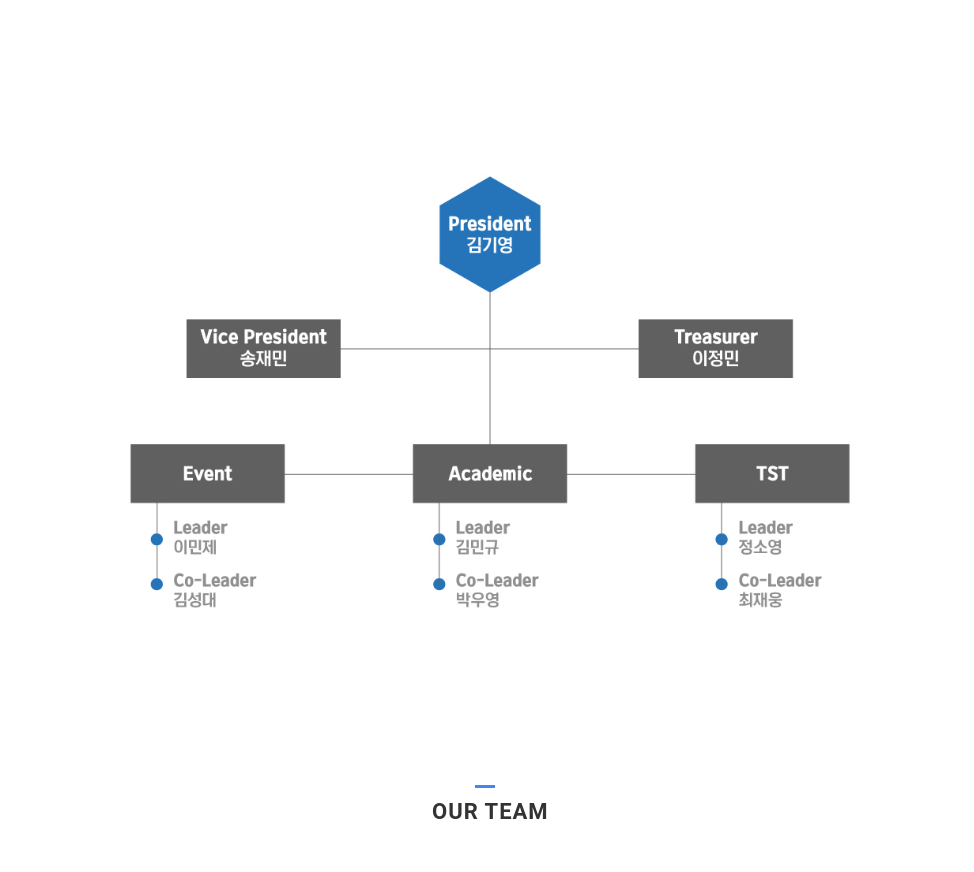
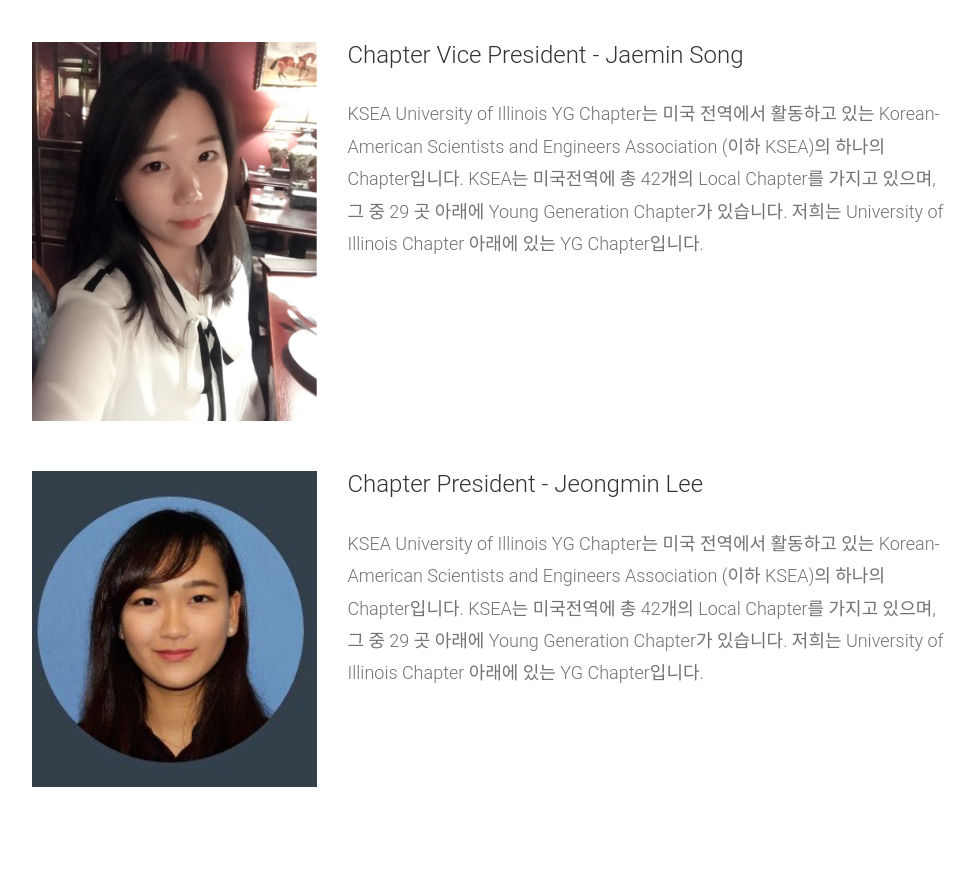
Before and after one commit to kseauiuc/kseauiuc.github.io, a plain HTML site: page about.html in a window 1280 px wide. Shown: the part 2340-3212 px from the top of the page, without its empty margins (150-1124 px from the left). Drawn offline with Linux system fonts and the light colour scheme; files whose address does not match are found by name.

Commit message:
Update about.html

```diff
--- a/about.html
+++ b/about.html
@@ -120,22 +120,62 @@
                 </div>
             </div>
 
-            <!-- 회장 인사말 -->
+            <!-- 임원 인사말 -->
             <div class="heading-section text-center">
                 <h2 class="hvr-hang">Greetings</h2>
             </div>
             <div class="row about">
-                <div class="col-md-10 col-md-offset-1">
+                <div class="col-md-10 col-md-offset-1" id="president">
                     <div class="col-md-4 col-sm-4">
                         <div class="about-logo">
                             <!--사진-->
-                            <img src="https://raw.githubusercontent.com/junniejune/ksea_uiuc/master/mdl-template-android-dot-com/images/KakaoTalk_20161027_171338566.png"
+                            <img src="./images/giyoung.png"
                                 class="img-responsive" alt="Responsive image" width="300" height="300" align="center">
                         </div>
                     </div>
                     <div class="col-md-8 col-sm-8">
                         <div class="about-desc">
                             <h3>Chapter President - Kiyoung Kim</h3>
+                            <p1>
+                                <!--인사말-->
+                                KSEA University of Illinois YG Chapter는 미국 전역에서 활동하고 있는 Korean-American Scientists and Engineers Association (이하 KSEA)의 하나의
+                                Chapter입니다. KSEA는 미국전역에 총 42개의 Local Chapter를 가지고 있으며, 그 중 29 곳 아래에 Young Generation Chapter가
+                                있습니다. 저희는 University of Illinois Chapter 아래에 있는 YG Chapter입니다.
+                            </p1>
+                        </div>
+                    </div>
+                </div>
+               <div class="col-md-10 col-md-offset-1" id="vice-president">
+                    <div class="col-md-4 col-sm-4">
+                        <div class="about-logo">
+                            <!--사진-->
+                            <img src="./images/jaemin.jpg"
+                                class="img-responsive" alt="Responsive image" width="300" height="300" align="center">
+                        </div>
+                    </div>
+                    <div class="col-md-8 col-sm-8">
+                        <div class="about-desc">
+                            <h3>Chapter Vice President - Jaemin Song</h3>
+                            <p1>
+                                <!--인사말-->
+                                KSEA University of Illinois YG Chapter는 미국 전역에서 활동하고 있는 Korean-American Scientists and Engineers Association (이하 KSEA)의 하나의
+                                Chapter입니다. KSEA는 미국전역에 총 42개의 Local Chapter를 가지고 있으며, 그 중 29 곳 아래에 Young Generation Chapter가
+                                있습니다. 저희는 University of Illinois Chapter 아래에 있는 YG Chapter입니다.
+                            </p1>
+                        </div>
+                    </div>
+                </div>
+               <div class="col-md-10 col-md-offset-1" id="treasurer">
+                    <div class="col-md-4 col-sm-4">
+                        <div class="about-logo">
+                            <!--사진-->
+                            <img src="./images/jeongmin.png"
+                                class="img-responsive" alt="Responsive image" width="300" height="300" align="center">
+                        </div>
+                    </div>
+                    <div class="col-md-8 col-sm-8">
+                        <div class="about-desc">
+                            <h3>Chapter President - Jeongmin Lee</h3>
                             <p1>
                                 <!--인사말-->
                                 KSEA University of Illinois YG Chapter는 미국 전역에서 활동하고 있는 Korean-American Scientists and Engineers Association (이하 KSEA)의 하나의
```
